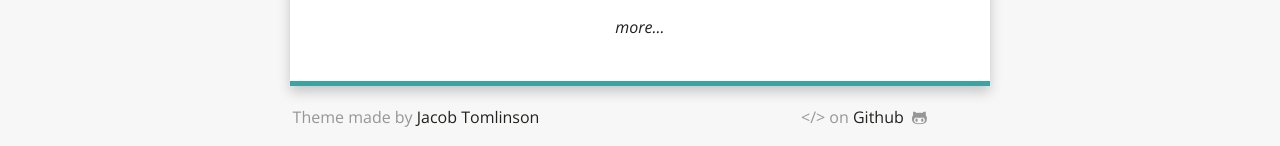
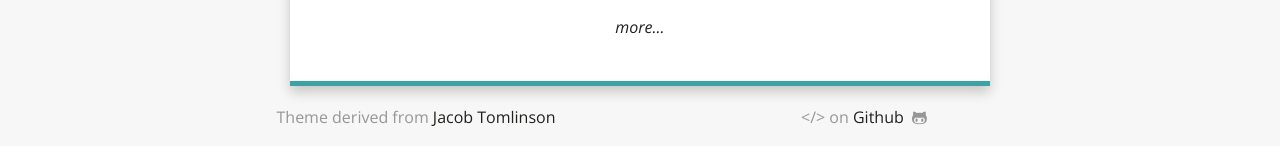
Before and after one commit to yzh503/yzh503.github.io, a Jekyll site: the page built from index.html, in a window 1280 px wide. Shown: the part 767-913 px from the top of the page. Built offline with Jekyll 4.4.1, drawn with Linux system fonts in a browser that asks for light colours; nearby versions of some CDN libraries.

Commit message:
Chagned theme description

```diff
--- a/_config.yml
+++ b/_config.yml
@@ -18,7 +18,7 @@ facebook_link: yzh503
 stackoverflow_link: http://stackexchange.com/users/5706748/simon-zihao-yang/
 
 # Footer
-footer_left: "Theme made by <a href=\"http://jekyllthemes.org/themes/carte-noire\">Jacob Tomlinson</a>"
+footer_left: "Theme derived from <a href=\"http://jekyllthemes.org/themes/carte-noire\">Jacob Tomlinson</a>"
 footer_right: "&lt;/&gt; on <a href=\"https://github.com/yzh503\">Github</a> &nbsp;<i class=\"fa fa-github-alt\"></i>"
 
 # Build settings
```
